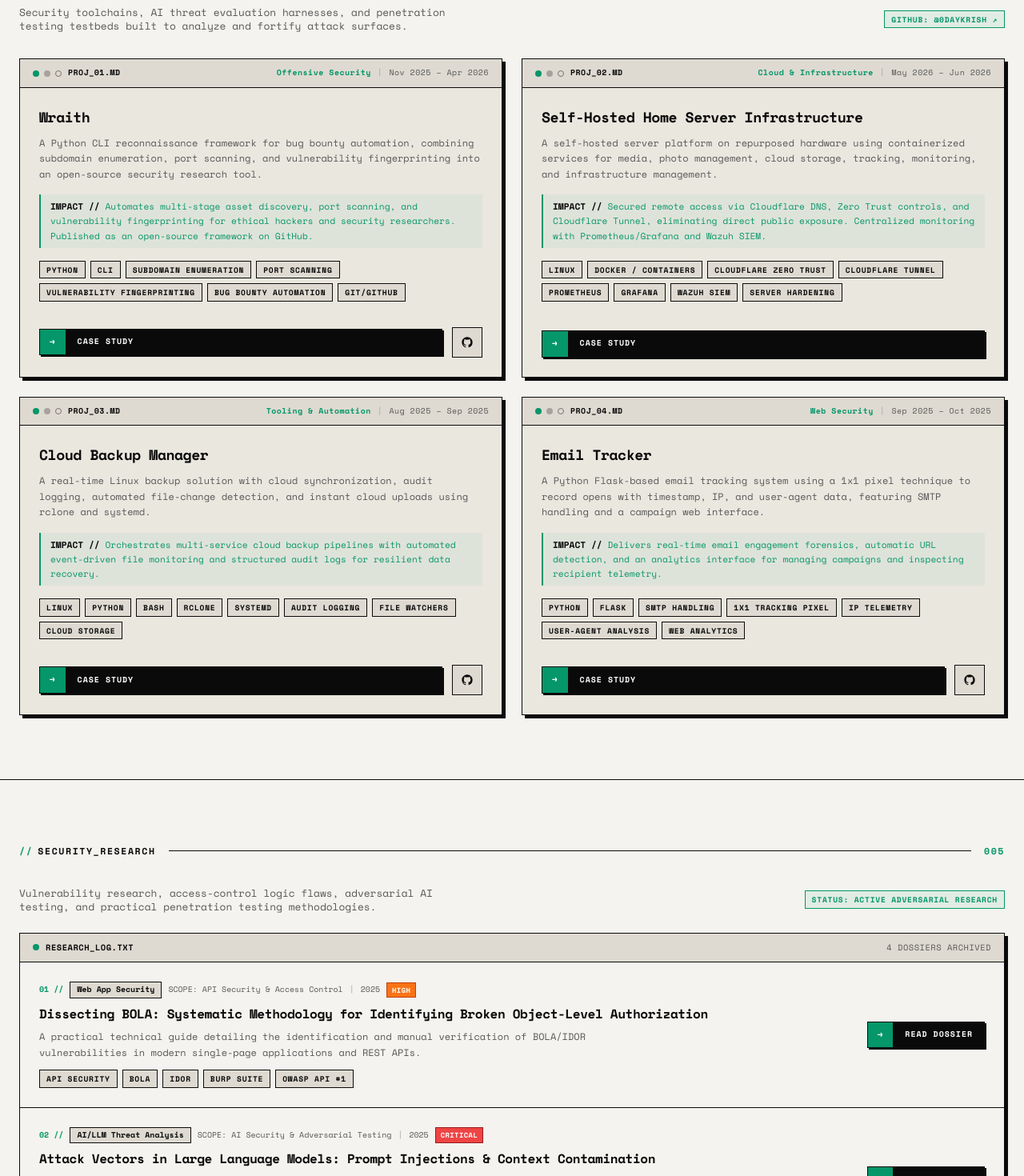
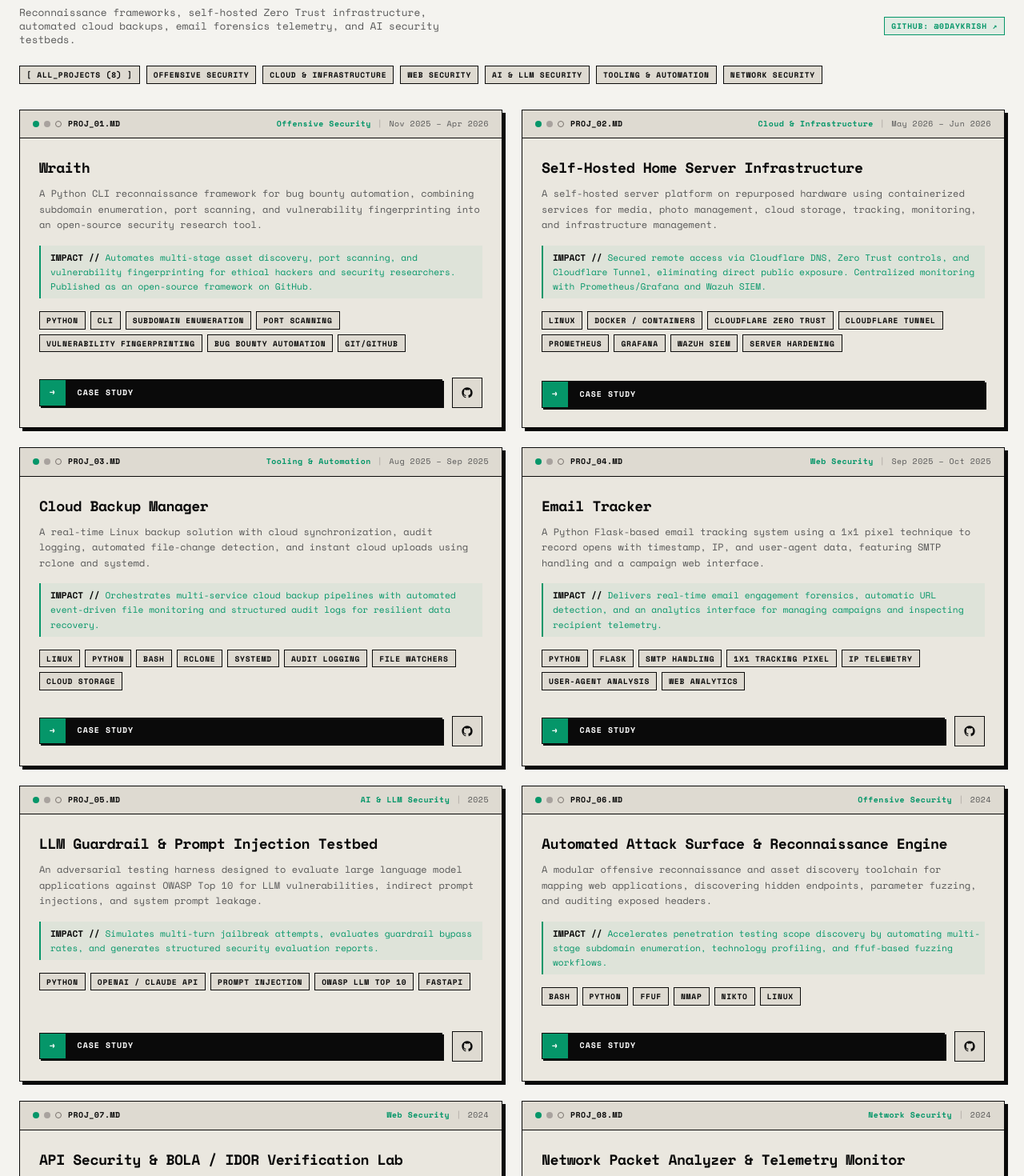
Before and after one commit to 0dayKrish/0dayKrish, a Next.js app: page / in a window 1280 px wide. Shown: the part 3860-5330 px from the top of the page at 80% size. Built offline with nearby package versions, Linux system fonts and the light colour scheme.

Commit message:
feat: include all 8 projects with category filter tabs

```diff
--- a/src/components/Projects.tsx
+++ b/src/components/Projects.tsx
@@ -8,15 +8,31 @@ import { SectionHeader } from "./ui/SectionHeader";
 export function Projects() {
   const { featuredProjects } = portfolioData;
   const [activeModalProject, setActiveModalProject] = useState<ProjectItem | null>(null);
+  const [selectedCategory, setSelectedCategory] = useState<string>("ALL");
+
+  const categories = [
+    "ALL",
+    "Offensive Security",
+    "Cloud & Infrastructure",
+    "Web Security",
+    "AI & LLM Security",
+    "Tooling & Automation",
+    "Network Security",
+  ];
+
+  const filteredProjects =
+    selectedCategory === "ALL"
+      ? featuredProjects
+      : featuredProjects.filter((p) => p.category === selectedCategory);
 
   return (
     <section id="projects" className="py-16 sm:py-20 border-b border-[#0a0a0a]" aria-label="Technical Projects">
       <div className="max-w-[1280px] mx-auto px-4 sm:px-6">
         <SectionHeader label="TECHNICAL_PROJECTS" number="004" id="projects-heading" />
 
-        <div className="flex flex-col sm:flex-row items-start sm:items-center justify-between gap-3 mb-8">
+        <div className="flex flex-col sm:flex-row items-start sm:items-center justify-between gap-3 mb-6">
           <p className="font-mono text-xs sm:text-[0.8rem] text-[#575757] max-w-xl">
-            Security toolchains, AI threat evaluation harnesses, and penetration testing testbeds built to analyze and fortify attack surfaces.
+            Reconnaissance frameworks, self-hosted Zero Trust infrastructure, automated cloud backups, email forensics telemetry, and AI security testbeds.
           </p>
           <a
             href="https://github.com/0daykrish"
@@ -28,9 +44,24 @@ export function Projects() {
           </a>
         </div>
 
+        {/* Category Filter Pills */}
+        <div className="flex flex-wrap gap-2 mb-8 font-mono text-[0.6rem]">
+          {categories.map((cat) => (
+            <button
+              key={cat}
+              onClick={() => setSelectedCategory(cat)}
+              className={`b-tag cursor-pointer ${
+                selectedCategory === cat ? "bg-[#0a0a0a] text-white border-[#0a0a0a]" : ""
+              }`}
+            >
+              {cat === "ALL" ? `[ ALL_PROJECTS (${featuredProjects.length}) ]` : cat}
+            </button>
+          ))}
+        </div>
+
         {/* Projects Grid */}
         <div className="grid md:grid-cols-2 gap-6">
-          {featuredProjects.map((project, idx) => (
+          {filteredProjects.map((project, idx) => (
             <article
               key={project.id}
               className="border border-[#0a0a0a] bg-[#eae7df] shadow-[4px_4px_0px_#0a0a0a] hover:shadow-[6px_6px_0px_#059669] hover:-translate-y-0.5 transition-all duration-200 flex flex-col justify-between"
@@ -45,7 +76,7 @@ export function Projects() {
                       <span className="w-2 h-2 rounded-full border border-[#78716c]" />
                     </div>
                     <span className="text-[#0a0a0a] font-bold uppercase">
-                      PROJ_0{idx + 1}.MD
+                      PROJ_{(idx + 1).toString().padStart(2, "0")}.MD
                     </span>
                   </div>
                   <div className="flex items-center gap-2">
--- a/src/data/portfolio.ts
+++ b/src/data/portfolio.ts
@@ -325,6 +325,134 @@ export const portfolioData: PortfolioData = {
           "Hands-on telemetry development deepens understanding of web protocols, header parsing, and client-side privacy boundaries.",
       },
     },
+    {
+      id: "ai-prompt-eval",
+      title: "LLM Guardrail & Prompt Injection Testbed",
+      summary:
+        "An adversarial testing harness designed to evaluate large language model applications against OWASP Top 10 for LLM vulnerabilities, indirect prompt injections, and system prompt leakage.",
+      impact:
+        "Simulates multi-turn jailbreak attempts, evaluates guardrail bypass rates, and generates structured security evaluation reports.",
+      category: "AI & LLM Security",
+      technologies: ["Python", "OpenAI / Claude API", "Prompt Injection", "OWASP LLM Top 10", "FastAPI"],
+      year: "2025",
+      githubUrl: "https://github.com/0daykrish",
+      caseStudy: {
+        overview:
+          "With the rapid adoption of agentic LLM systems, prompt injection and jailbreaks represent direct risks to application business logic. This project evaluates model vulnerabilities against automated injection payloads.",
+        objectives: [
+          "Benchmark LLM guardrails against direct and indirect prompt injections",
+          "Test extraction resistance of system instructions and sensitive context",
+          "Automate scoring of model susceptibility using adversarial heuristics",
+        ],
+        technicalHighlights: [
+          "Synthesizes 50+ adversarial jailbreak techniques across token manipulation, character obfuscation, and cognitive deception",
+          "Validates output against strict delimiter enforcement and data sanitization filters",
+          "Generates structured JSON and Markdown audit logs with CVSS-inspired risk vectors",
+        ],
+        findingsOrResults: [
+          "Demonstrated that heuristic guardrails without semantic validation could be bypassed via multi-turn framing",
+          "Implemented defense-in-depth sanitization reducing injection success significantly in test harnesses",
+        ],
+        keyTakeaway:
+          "AI security requires treating natural language user input with the same zero-trust model historically applied to untrusted SQL or shell commands.",
+      },
+    },
+    {
+      id: "web-recon-pipeline",
+      title: "Automated Attack Surface & Reconnaissance Engine",
+      summary:
+        "A modular offensive reconnaissance and asset discovery toolchain for mapping web applications, discovering hidden endpoints, parameter fuzzing, and auditing exposed headers.",
+      impact:
+        "Accelerates penetration testing scope discovery by automating multi-stage subdomain enumeration, technology profiling, and ffuf-based fuzzing workflows.",
+      category: "Offensive Security",
+      technologies: ["Bash", "Python", "ffuf", "Nmap", "Nikto", "Linux"],
+      year: "2024",
+      githubUrl: "https://github.com/0daykrish",
+      caseStudy: {
+        overview:
+          "During web application penetration tests, thorough reconnaissance is critical to uncovering forgotten staging endpoints, misconfigured headers, and exposed administrative interfaces.",
+        objectives: [
+          "Unify asynchronous asset discovery and virtual host detection into a streamlined pipeline",
+          "Automate security header and SSL/TLS cipher audit checks",
+          "Export standardized target profiles for manual Burp Suite deeper inspection",
+        ],
+        technicalHighlights: [
+          "Orchestrates fast endpoint probing using custom wordlists tuned for modern microservices",
+          "Integrated rate-limiting aware fuzzing to minimize detection and avoid service disruption",
+          "Automates baseline scans across target subdomains with consolidated reporting",
+        ],
+        findingsOrResults: [
+          "Drastically cut reconnaissance time during security assessments while surfacing shadowed endpoints",
+          "Flagged missing security headers (HSTS, CSP, X-Frame-Options) across testing environments",
+        ],
+        keyTakeaway:
+          "Effective offensive security is built on meticulous reconnaissance—understanding every entry point before initiating targeted exploitation.",
+      },
+    },
+    {
+      id: "api-bola-auditor",
+      title: "API Security & BOLA / IDOR Verification Lab",
+      summary:
+        "A dedicated testing environment and test suite modeling Broken Object Level Authorization (BOLA) and Broken Object Property Level Authorization (BOPLA) scenarios in modern REST APIs.",
+      impact:
+        "Provides reproducible test fixtures for testing authorization enforcement across tenant boundaries, UUID vs integer identifiers, and role-based access matrix validation.",
+      category: "Web Security",
+      technologies: ["Python", "REST APIs", "Burp Suite", "OWASP API Top 10", "SQL"],
+      year: "2024",
+      githubUrl: "https://github.com/0daykrish",
+      caseStudy: {
+        overview:
+          "BOLA remains the #1 risk on the OWASP API Security Top 10. This lab environment simulates real-world SaaS multi-tenancy access-control logic to practice and validate remediation strategies.",
+        objectives: [
+          "Demonstrate exploitation mechanisms of IDOR and BOLA in microservices architectures",
+          "Implement robust user-context validation on every object retrieval query",
+          "Create automated test scripts to detect unauthorized cross-tenant data access",
+        ],
+        technicalHighlights: [
+          "Simulated multi-tenant user authentication with JWT validation and scoped permissions",
+          "Mapped stateful parameter tampering vectors across nested API routes",
+          "Provided side-by-side vulnerable vs hardened code patterns",
+        ],
+        findingsOrResults: [
+          "Proved that frontend UI role checks provide zero security without backend database query ownership verification",
+          "Codified strict object ownership checks into reusable API security patterns",
+        ],
+        keyTakeaway:
+          "Never rely on obscure identifiers or client-side trust; object-level access must be explicitly authorized at the database query layer.",
+      },
+    },
+    {
+      id: "network-telemetry-sentinel",
+      title: "Network Packet Analyzer & Telemetry Monitor",
+      summary:
+        "A lightweight network traffic inspection and protocol monitoring script utilizing Wireshark/tshark primitives and Python socket analysis to audit unusual connection patterns.",
+      impact:
+        "Analyzes TCP/UDP connection states, highlights unencrypted plaintext protocols (HTTP/FTP/Telnet), and flags unexpected DNS tunneling heuristics.",
+      category: "Network Security",
+      technologies: ["Python", "Wireshark", "TCP/IP", "Networking", "Linux"],
+      year: "2024",
+      githubUrl: "https://github.com/0daykrish",
+      caseStudy: {
+        overview:
+          "Understanding low-level packet flow is essential for both penetration testing and infrastructure hardening. This tool provides real-time protocol telemetry across local interfaces.",
+        objectives: [
+          "Inspect raw network frames to identify cleartext credential transmissions",
+          "Audit outbound DNS query rates for anomalies",
+          "Verify firewall boundary enforcement across internal subnets",
+        ],
+        technicalHighlights: [
+          "Python packet parser capturing SYN/ACK handshakes and analyzing packet headers",
+          "Automated rule checks against known insecure ports and legacy protocols",
+          "Real-time console telemetry with colorized severity alerts",
+        ],
+        findingsOrResults: [
+          "Detected lingering legacy cleartext services in test lab subnets",
+          "Validated proper TLS termination on internal load balancers",
+        ],
+        keyTakeaway:
+          "Deep networking knowledge (TCP/IP, DNS, routing) is the bedrock of both offensive exploitation and defensive engineering.",
+      },
+    },
   ],
 
   researchAndWriteups: [
```
